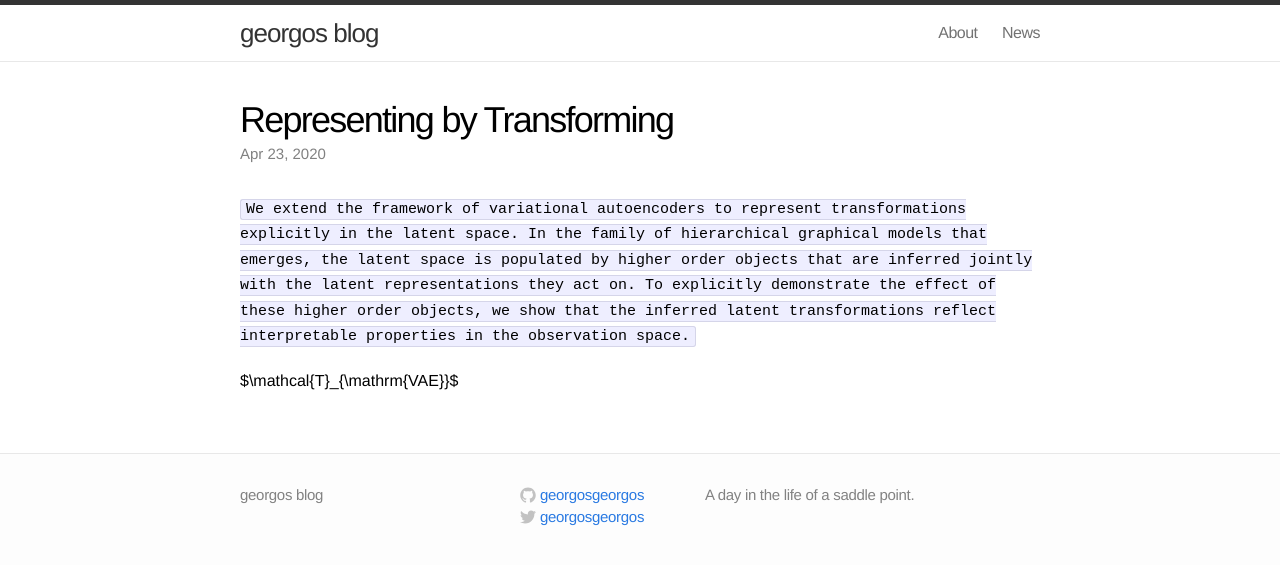
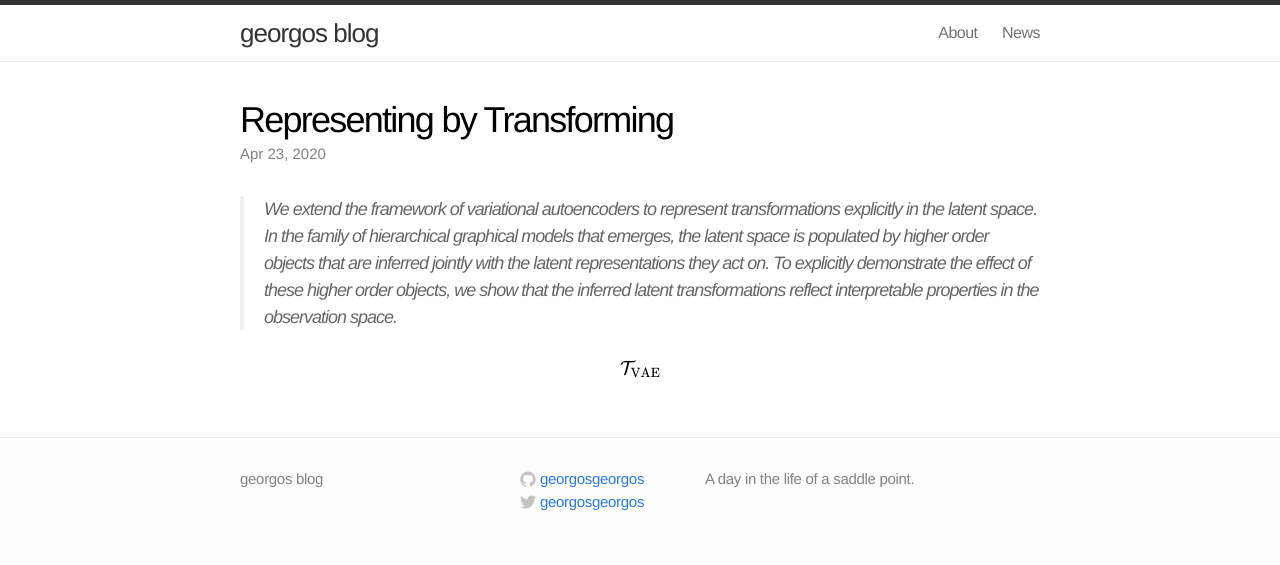
Before and after one commit to georgosgeorgos/georgosgeorgos.github.io, a Jekyll site: the page built from _posts/2020-04-23-Representing-by-Transforming.md, in a window 1280 px wide. Shown: the top 565 px of the page. Built offline with Jekyll 4.4.1, drawn with Linux system fonts in a browser that asks for light colours; formulas are drawn with MathJax 3.

```diff
--- a/_posts/2020-04-23-Representing-by-Transforming.md
+++ b/_posts/2020-04-23-Representing-by-Transforming.md
@@ -8,6 +8,7 @@ mathjax: true
 
 
 
-`We extend the framework of variational autoencoders to represent transformations explicitly in the latent space. In the family of hierarchical graphical models that emerges, the latent space is populated by higher order objects that are inferred jointly with the latent representations they act on. To explicitly demonstrate the effect of these higher order objects, we show that the inferred latent transformations reflect interpretable properties in the observation space.`
+> We extend the framework of variational autoencoders to represent transformations explicitly in the latent space. In the family of hierarchical graphical models that emerges, the latent space is populated by higher order objects that are inferred jointly with the latent representations they act on. To explicitly demonstrate the effect of these higher order objects, we show that the inferred latent transformations reflect interpretable properties in the observation space.
+>
 
-$\mathcal{T}_{\mathrm{VAE}}$
+$$\mathcal{T}_{\mathrm{VAE}}$$
```
Also changed, not shown: _layouts/page.html (+8 -2 lines), _layouts/post.html (+7 -1 lines).
